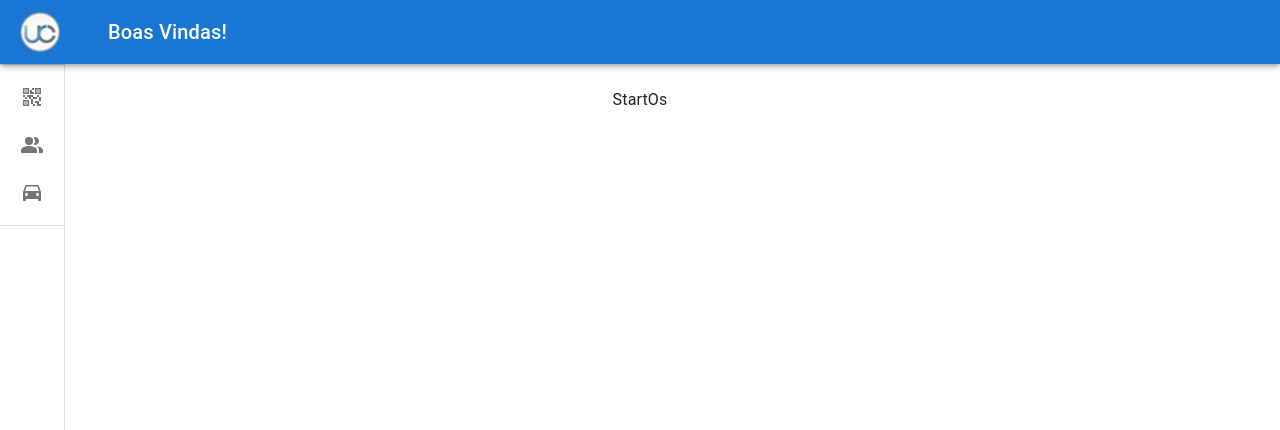
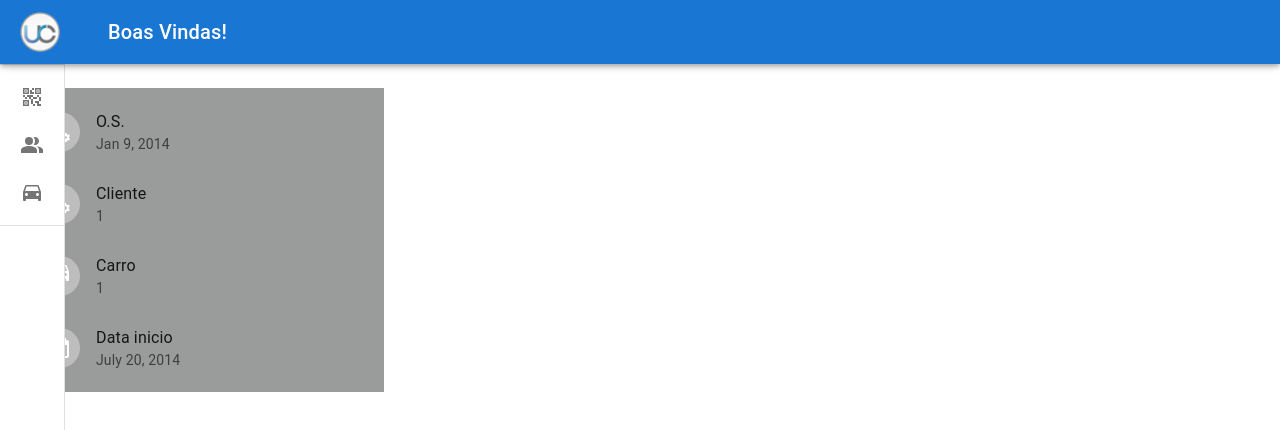
Before and after one commit to m4rcos-dev/Ultracar-service, a React (Create React App) app in the folder app/frontend/: page /start/1/1 in a window 1280 px wide. Shown: the top 430 px of the page. Built offline with nearby package versions, Linux system fonts and the light colour scheme.

Commit message:
:sparkles: feat: create OrderServicesHeader

```diff
--- /dev/null
+++ b/app/frontend/src/components/OrderServicesTable/OrderServicesHeader.js
@@ -0,0 +1,51 @@
+import { Avatar, List, ListItem, ListItemAvatar, ListItemText } from "@mui/material"
+import MiscellaneousServicesIcon from '@mui/icons-material/MiscellaneousServices';
+import ManageAccountsIcon from '@mui/icons-material/ManageAccounts';
+import ElectricCarIcon from '@mui/icons-material/ElectricCar';
+import DateRangeIcon from '@mui/icons-material/DateRange';
+import { useContext } from "react";
+import { ContextData } from "../../context/ContextData";
+
+function OrderServicesHeader() {
+  const { contextData } = useContext(ContextData)
+  const { currentCustomer } = contextData;
+
+  return (
+    <List sx={{ width: '100%', maxWidth: 360, bgcolor: 'secondary.main' }}>
+      <ListItem>
+        <ListItemAvatar>
+          <Avatar>
+            <MiscellaneousServicesIcon />
+          </Avatar>
+        </ListItemAvatar>
+        <ListItemText primary="O.S." secondary="Jan 9, 2014" />
+      </ListItem>
+      <ListItem>
+        <ListItemAvatar>
+          <Avatar>
+            <ManageAccountsIcon />
+          </Avatar>
+        </ListItemAvatar>
+        <ListItemText primary="Cliente" secondary={currentCustomer.name} />
+      </ListItem>
+      <ListItem>
+        <ListItemAvatar>
+          <Avatar>
+            <ElectricCarIcon />
+          </Avatar>
+        </ListItemAvatar>
+        <ListItemText primary="Carro" secondary={currentCustomer.car} />
+      </ListItem>
+      <ListItem>
+        <ListItemAvatar>
+          <Avatar>
+            <DateRangeIcon />
+          </Avatar>
+        </ListItemAvatar>
+        <ListItemText primary="Data inicio" secondary="July 20, 2014" />
+      </ListItem>
+    </List>
+  )
+}
+
+export default OrderServicesHeader
--- a/app/frontend/src/pages/StartOs.js
+++ b/app/frontend/src/pages/StartOs.js
@@ -1,6 +1,25 @@
+import { Box } from "@mui/material";
+import { useContext, useEffect } from "react";
+import { useParams } from "react-router-dom";
+import OrderServicesHeader from "../components/OrderServicesTable/OrderServicesHeader";
+import { ContextData } from "../context/ContextData";
+
 function StartOs() {
+  const { name, car } = useParams();
+  const { handleCurrentCustomer } = useContext(ContextData);
+
+  useEffect(() => {
+    const currentCustomer = {
+      name,
+      car,
+    }
+    handleCurrentCustomer(currentCustomer)
+  }, [])
+
   return (
-    <div>StartOs</div>
+    <Box>
+      <OrderServicesHeader />
+    </Box>
   )
 }
 
```
Also changed, not shown: app/frontend/src/components/OrderServicesTable/OrderServices.js (deleted).
